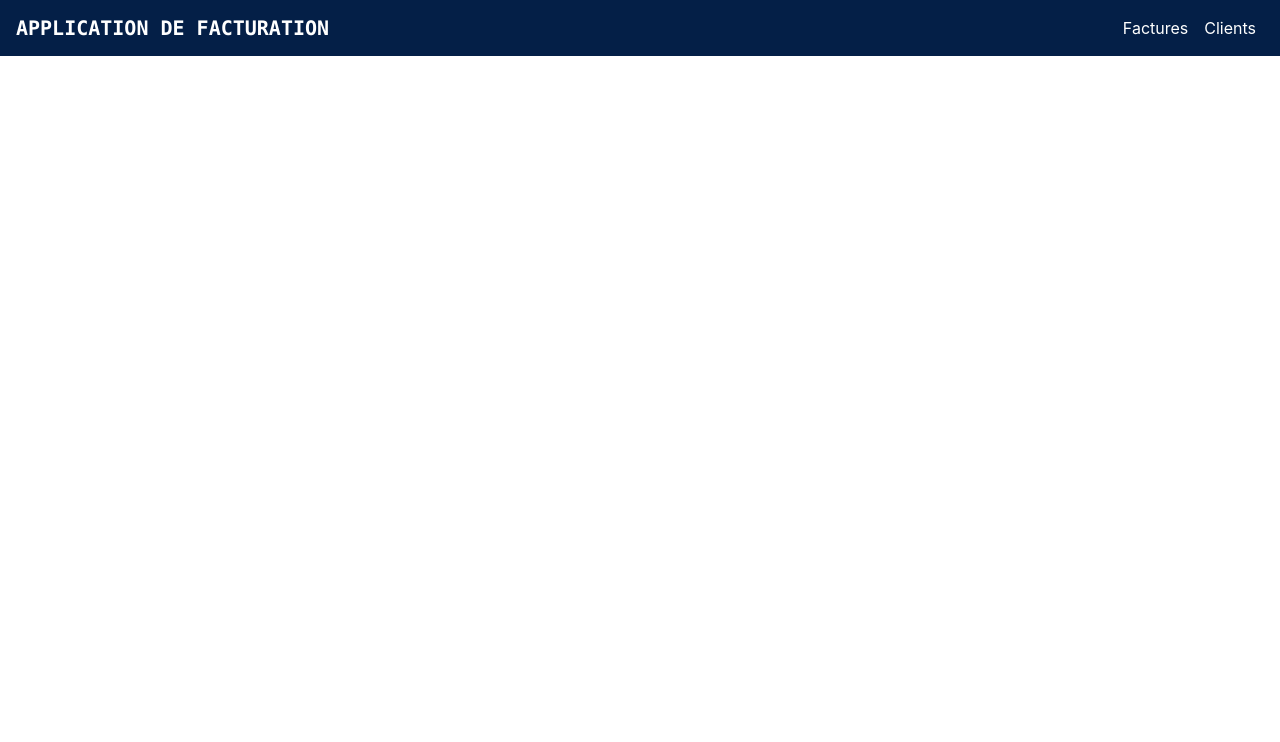
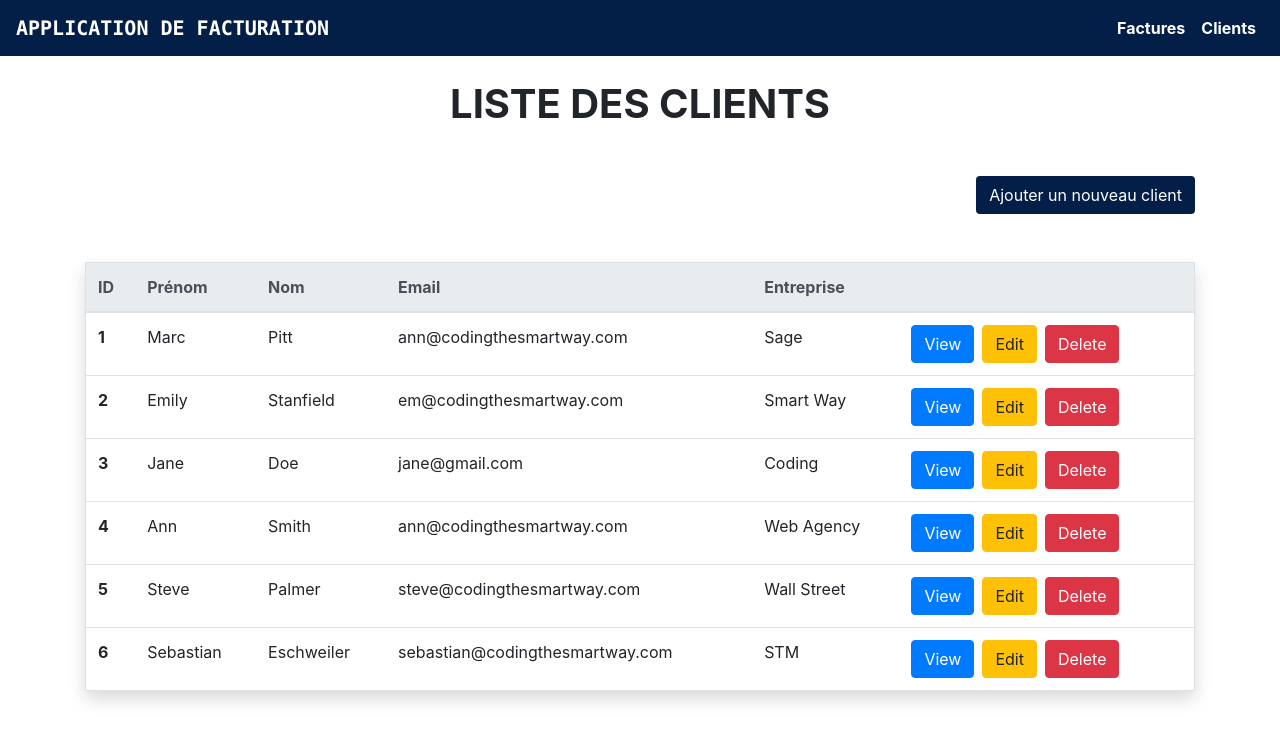
Before and after one commit to Safiamoon/ApplicationDeFacturation, a React (Create React App) app: page /clients in a window 1280 px wide. Shown: the top 742 px of the page. Built offline with nearby package versions, Linux system fonts and the light colour scheme; data requests are answered from the project's data file.

Commit message:
get clients

```diff
--- a/src/App.js
+++ b/src/App.js
@@ -2,7 +2,7 @@ import React from "react";
 import Home from "./components/Home";
 import {Route, BrowserRouter, Switch} from 'react-router-dom';
 import Navbar from "./layouts/Navbar";
-
+import Clients from "./components/clients/Clients";
 
 function App() {
   return (
@@ -11,6 +11,7 @@ function App() {
     <Navbar />
     <Switch>
       <Route exact path="/" component={Home} />
+      <Route exact path="/clients" component={Clients} />
     </Switch>
     </BrowserRouter>
     </>
--- /dev/null
+++ b/src/components/clients/Clients.js
@@ -0,0 +1,82 @@
+import React, {useState, useEffect} from 'react';
+import ClientServices from '../../services/ClientService';
+import { Link } from 'react-router-dom';
+
+const Clients = () => {
+
+    const [clients, setClients] = useState([]);
+
+    //useEffect allows us to run a function everytime a piece of state changes
+    //the empty array means that this arrow function
+    //is going to run only once when the component is rendered
+    useEffect(() => {
+        console.log('clicked');
+        loadClients();
+    }, []);
+
+    const loadClients  = async () => {
+        const result = await ClientServices.getClients();
+        console.log(result);
+        setClients(result.data.reverse());
+    }
+
+
+    const deleteClient  = async () => {
+        const result = await ClientServices.deleteCurrentClient();
+        console.log(result);
+        setClients(result.data);
+    }
+
+    return(
+        <div className="container">
+            <div className="py-4">
+                <h1 className="mb-5 text-center font-weight-bold">LISTE DES CLIENTS</h1>
+                <button className="mb-5 btn float-right text-white" style={{backgroundColor: "#041f47"}}>Ajouter un nouveau client</button>
+                <table className="table border shadow">
+                    <thead className="thead-light">
+                        <tr>
+                            <th scope="col">ID</th>
+                            <th scope="col">Prénom</th>
+                            <th scope="col">Nom</th>
+                            <th scope="col">Email</th>
+                            <th scope="col">Entreprise</th>
+                            <th scope="col"></th>
+                        </tr>
+                    </thead>
+                    <tbody>
+                        {
+                            clients.map((client, index) => (
+                                <tr>
+                                    <th scope="row">{index + 1}</th>
+                                    <td>{client.first_name}</td>
+                                    <td>{client.last_name}</td>
+                                    <td>{client.email}</td>
+                                    <td>{client.entreprise}</td>
+                                    <td>
+                                        <Link className="btn btn-primary mr-2" to={`clients/${client.id}`} >
+                                            View
+                                        </Link>
+                                        <Link
+                                            className="btn btn-warning mr-2"
+                                            to={`/clients/edit/${client.id}`}
+                                        >
+                                            Edit
+                                        </Link>
+                                        <Link
+                                            className="btn btn-danger mr-2"
+                                            onClick={() => deleteClient(client.id)}
+                                        >
+                                            Delete
+                                        </Link>
+                                    </td>
+                                </tr>
+                            ))
+                        }
+                    </tbody>
+                    </table>
+            </div>
+        </div>
+    )
+}
+
+export default Clients;
--- a/src/layouts/Navbar.js
+++ b/src/layouts/Navbar.js
@@ -13,8 +13,8 @@ export default class Navbar extends Component{
                 </button>
                 <div className="collapse navbar-collapse" id="navbarNavAltMarkup">
                     <div className="ml-auto navbar-nav">
-                        <Link className="nav-item nav-link text-white" to='/factures'>Factures</Link>
-                        <Link className="nav-item nav-link text-white" to='/clients'>Clients</Link>
+                        <Link className="nav-item nav-link text-white font-weight-bold" to='/factures'>Factures</Link>
+                        <Link className="nav-item nav-link text-white font-weight-bold" to='/clients'>Clients</Link>
                     </div>
                 </div>
             </nav>
```
Also changed, not shown: src/components/clients/AddClient.js (added), src/components/clients/Client.js (added), src/components/clients/EditClient.js (added), 1 other file (tests, documents, lock files or other folders).
